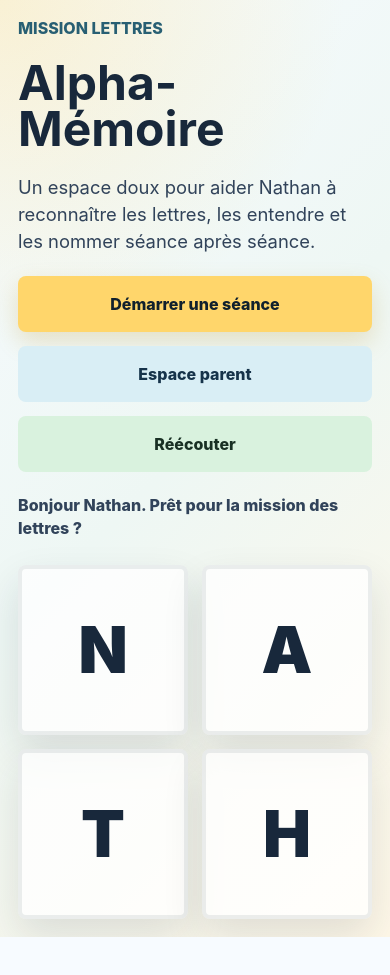
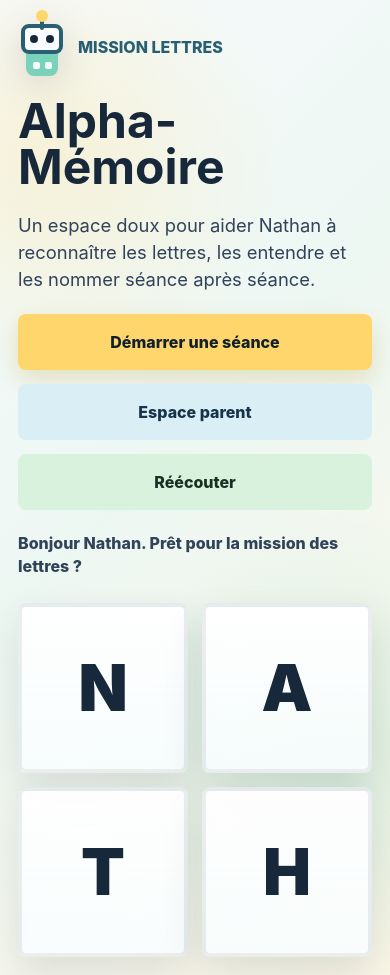
Before and after one commit to Karlos-fr/Alpha-Memoire, a React (Vite) app: page / in a window 390 px wide. Before the commit the page ends 937 px from the top, so only its background shows below. Built offline with nearby package versions, Linux system fonts and the light colour scheme.

Commit message:
Add mission visual theme

```diff
--- a/src/App.css
+++ b/src/App.css
@@ -10,8 +10,9 @@
   place-items: center;
   padding: 24px;
   background:
-    radial-gradient(circle at top left, rgba(255, 214, 102, 0.28), transparent 34%),
-    linear-gradient(135deg, #f7fbff 0%, #eef7f4 48%, #fff8e8 100%);
+    radial-gradient(circle at 12% 16%, rgba(255, 214, 102, 0.24), transparent 27%),
+    radial-gradient(circle at 86% 78%, rgba(123, 210, 186, 0.22), transparent 30%),
+    linear-gradient(135deg, #f7fbff 0%, #edf7f2 46%, #fff8e8 100%);
 }
 
 .hero {
@@ -27,6 +28,103 @@
 .session-view {
   display: grid;
   gap: 22px;
+}
+
+.mission-brand {
+  display: flex;
+  align-items: center;
+  gap: 12px;
+}
+
+.mission-companion {
+  width: 56px;
+  min-width: 56px;
+  height: 66px;
+  position: relative;
+  display: grid;
+  justify-items: center;
+  align-content: end;
+  filter: drop-shadow(0 10px 18px rgba(24, 40, 59, 0.14));
+}
+
+.companion-antenna {
+  width: 4px;
+  height: 12px;
+  position: absolute;
+  top: 0;
+  border-radius: 8px;
+  background: #285f73;
+}
+
+.companion-antenna::before {
+  content: "";
+  width: 12px;
+  height: 12px;
+  position: absolute;
+  top: -8px;
+  left: 50%;
+  border-radius: 50%;
+  background: #ffd66b;
+  transform: translateX(-50%);
+}
+
+.companion-head {
+  width: 48px;
+  height: 34px;
+  display: flex;
+  justify-content: center;
+  gap: 8px;
+  align-items: center;
+  border: 4px solid #285f73;
+  border-radius: 8px;
+  background: #f9fdff;
+}
+
+.companion-eye {
+  width: 8px;
+  height: 8px;
+  border-radius: 50%;
+  background: #18283b;
+}
+
+.companion-body {
+  width: 36px;
+  height: 24px;
+  display: flex;
+  gap: 5px;
+  justify-content: center;
+  align-items: center;
+  border-radius: 0 0 8px 8px;
+  background: #7bd2ba;
+}
+
+.companion-body span {
+  width: 7px;
+  height: 7px;
+  border-radius: 2px;
+  background: rgba(255, 255, 255, 0.9);
+}
+
+.mission-companion.listening .companion-antenna::before {
+  background: #7bd2ba;
+}
+
+.mission-companion.helping .companion-head {
+  border-color: #b58200;
+}
+
+.mission-companion.helping .companion-body,
+.mission-companion.helping .companion-antenna::before {
+  background: #ffd66b;
+}
+
+.mission-companion.celebrating .companion-head {
+  border-color: #2f8f5f;
+}
+
+.mission-companion.celebrating .companion-body,
+.mission-companion.celebrating .companion-antenna::before {
+  background: #8ee2a3;
 }
 
 .eyebrow {
@@ -82,14 +180,26 @@ button:focus-visible {
   box-shadow: 0 10px 24px rgba(181, 130, 0, 0.2);
 }
 
+.primary-action:hover {
+  background: #ffcf4d;
+}
+
 .secondary-action {
   color: #16334a;
   background: #d9eef5;
 }
 
+.secondary-action:hover {
+  background: #c8e6f0;
+}
+
 .voice-action {
   color: #193024;
   background: #d9f2de;
+}
+
+.voice-action:hover {
+  background: #c7eccf;
 }
 
 .spoken-instruction,
@@ -122,7 +232,8 @@ button:focus-visible {
   border: 4px solid rgba(24, 40, 59, 0.08);
   border-radius: 8px;
   color: #18283b;
-  background: rgba(255, 255, 255, 0.78);
+  background:
+    linear-gradient(180deg, rgba(255, 255, 255, 0.94), rgba(248, 253, 255, 0.86));
   font-size: clamp(4rem, 12vw, 8rem);
   font-weight: 900;
   box-shadow: 0 18px 40px rgba(24, 40, 59, 0.12);
@@ -162,7 +273,8 @@ button:focus-visible {
   padding: clamp(22px, 5vw, 42px);
   border: 4px solid rgba(24, 40, 59, 0.08);
   border-radius: 8px;
-  background: rgba(255, 255, 255, 0.74);
+  background:
+    linear-gradient(180deg, rgba(255, 255, 255, 0.92), rgba(248, 253, 255, 0.82));
   box-shadow: 0 18px 42px rgba(24, 40, 59, 0.12);
   text-align: center;
 }
@@ -210,7 +322,8 @@ button:focus-visible {
 .choice-button {
   min-height: clamp(112px, 18vw, 160px);
   color: #18283b;
-  background: rgba(255, 255, 255, 0.9);
+  background:
+    linear-gradient(180deg, rgba(255, 255, 255, 0.96), rgba(248, 253, 255, 0.9));
   border: 4px solid rgba(24, 40, 59, 0.08);
   font-size: clamp(3.5rem, 10vw, 6rem);
   font-weight: 900;
@@ -220,6 +333,10 @@ button:focus-visible {
 .choice-button.is-helped {
   border-color: #ffd66b;
   background: #fff2bf;
+}
+
+.choice-button:hover {
+  border-color: rgba(40, 95, 115, 0.24);
 }
 
 .choice-repeat {
@@ -239,6 +356,22 @@ button:focus-visible {
   .hero {
     grid-template-columns: 1fr;
     gap: 24px;
+  }
+
+  .mission-companion {
+    width: 48px;
+    min-width: 48px;
+    height: 58px;
+  }
+
+  .companion-head {
+    width: 42px;
+    height: 30px;
+  }
+
+  .companion-body {
+    width: 32px;
+    height: 22px;
   }
 
   .session-view {
--- a/src/App.tsx
+++ b/src/App.tsx
@@ -38,6 +38,11 @@ type AppView = 'home' | 'session' | 'complete'
  * État transitoire du feedback enfant.
  */
 type FeedbackState = 'idle' | 'success' | 'help'
+
+/**
+ * État visuel du compagnon de mission.
+ */
+type CompanionMood = 'ready' | 'listening' | 'helping' | 'celebrating'
 
 /**
  * Résultat pédagogique appliqué à la progression.
@@ -308,11 +313,17 @@ function App() {
   }
 
   if (view === 'session' && currentExercise) {
+    const companionMood =
+      feedback === 'help' ? 'helping' : feedback === 'success' ? 'celebrating' : 'listening'
+
     return (
       <main className="app-shell session-shell">
         <section className="session-view" aria-labelledby="exercise-title">
           <header className="session-header">
-            <p className="eyebrow">Mission lettres</p>
+            <div className="mission-brand">
+              <MissionCompanion mood={companionMood} />
+              <p className="eyebrow">Mission lettres</p>
+            </div>
             <p className="session-count">
               {completedCount + 1} / {totalCount}
             </p>
@@ -343,6 +354,7 @@ function App() {
     return (
       <main className="app-shell">
         <section className="complete-view" aria-labelledby="complete-title">
+          <MissionCompanion mood="celebrating" />
           <p className="eyebrow">Mission terminée</p>
           <h1 id="complete-title">Bravo {CHILD_NAME}</h1>
           <p className="intro">Tu as travaillé les lettres avec beaucoup d'attention.</p>
@@ -363,7 +375,10 @@ function App() {
     <main className="app-shell">
       <section className="hero" aria-labelledby="app-title">
         <div className="mission-panel">
-          <p className="eyebrow">Mission lettres</p>
+          <div className="mission-brand">
+            <MissionCompanion mood="ready" />
+            <p className="eyebrow">Mission lettres</p>
+          </div>
           <h1 id="app-title">Alpha-Mémoire</h1>
           <p className="intro">
             Un espace doux pour aider {CHILD_NAME} à reconnaître les lettres, les
@@ -486,4 +501,23 @@ function App() {
   }
 }
 
+/**
+ * Petit compagnon droïde original pour l'univers mission-espace.
+ */
+function MissionCompanion({ mood }: { mood: CompanionMood }) {
+  return (
+    <div className={`mission-companion ${mood}`} aria-hidden="true">
+      <div className="companion-antenna" />
+      <div className="companion-head">
+        <span className="companion-eye" />
+        <span className="companion-eye" />
+      </div>
+      <div className="companion-body">
+        <span />
+        <span />
+      </div>
+    </div>
+  )
+}
+
 export default App
```
Also changed, not shown: 1 other file (tests, documents, lock files or other folders).
